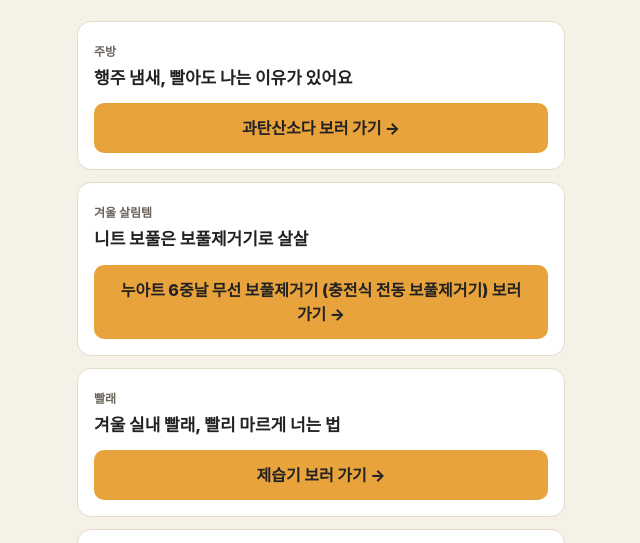
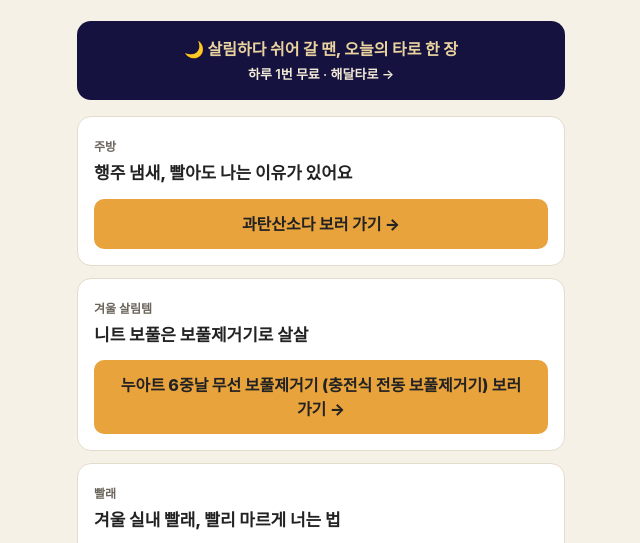
Before and after one commit to busan-sallim/sallim-auto, a plain HTML site: page docs/index.html in a window 1280 px wide. Shown: the part 220-763 px from the top of the page, without its empty margins (319-959 px from the left). Drawn offline with Linux system fonts and the light colour scheme; a web font is replaced by a local one.

Commit message:
링크 모음 페이지에 해달타로 버튼 바로 반영

```diff
--- a/docs/index.html
+++ b/docs/index.html
@@ -28,6 +28,8 @@
          text-decoration:none; padding:13px; border-radius:10px; font-size:16px; }
   .btn:active { transform:translateY(1px); }
   .empty { color:var(--soft); text-align:center; padding:40px 8px; }
+  .tarot { display:block; margin:0 0 16px; padding:16px; border-radius:14px; background:#15123f; color:#ead39f; font-weight:800; text-decoration:none; font-size:16px; text-align:center; }
+  .tarot span { display:block; font-size:13px; color:#f3ead7; font-weight:600; margin-top:4px; }
   footer { margin-top:32px; color:var(--soft); font-size:12px; text-align:center; }
 </style>
 </head>
@@ -39,6 +41,7 @@
       <h1>부산여자 살림코칭</h1>
       <p class="sub">카드뉴스에 나온 제품을 모아 뒀어요 · <a href="https://www.instagram.com/busan_sallim/">@busan_sallim</a></p>
     </header>
+  <a class="tarot" href="https://haedaltarot.com/" target="_blank" rel="noopener">🌙 살림하다 쉬어 갈 땐, 오늘의 타로 한 장<span>하루 1번 무료 · 해달타로 →</span></a>
     <ul>
       <li class="item">
         <span class="tag">주방</span>
```
